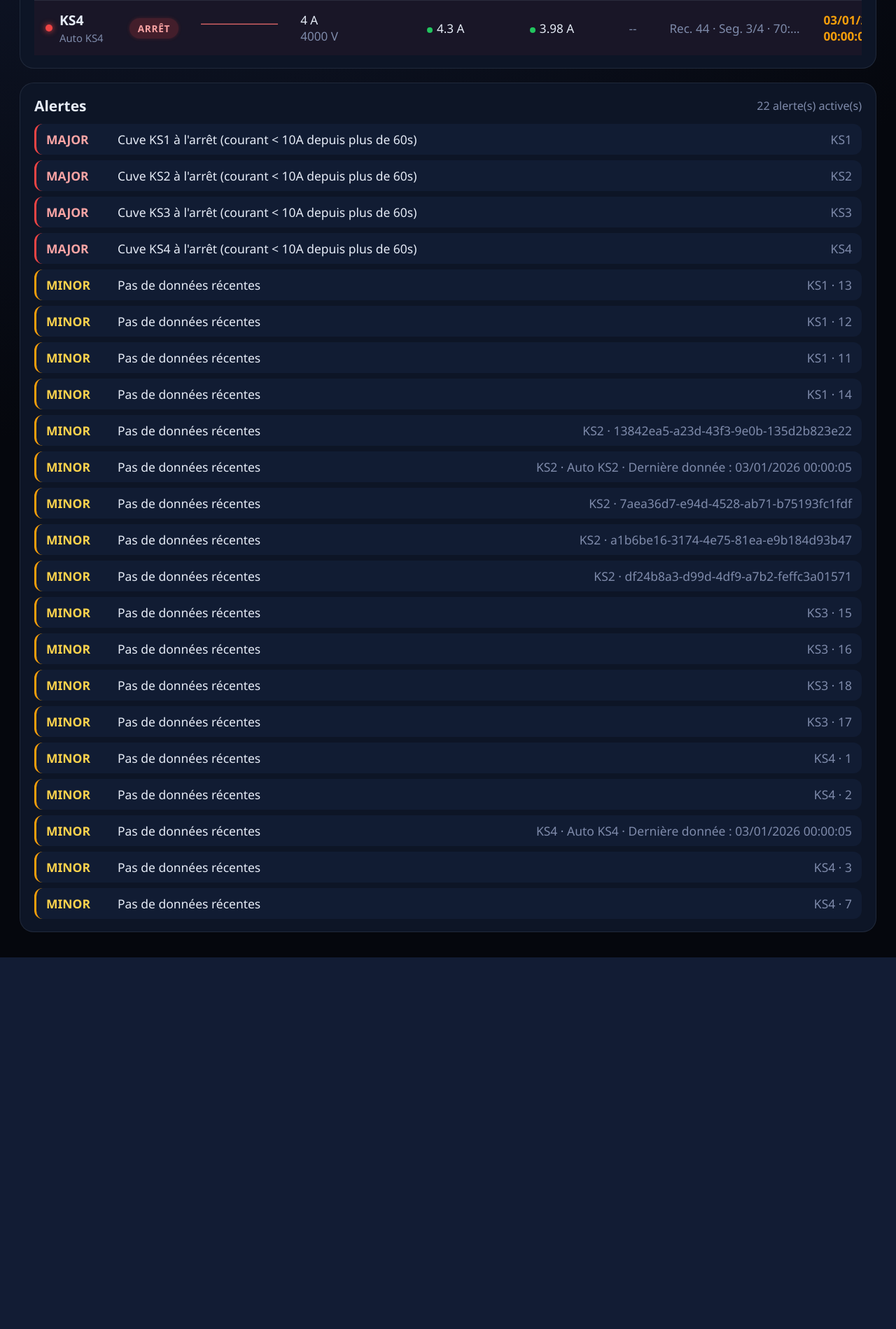
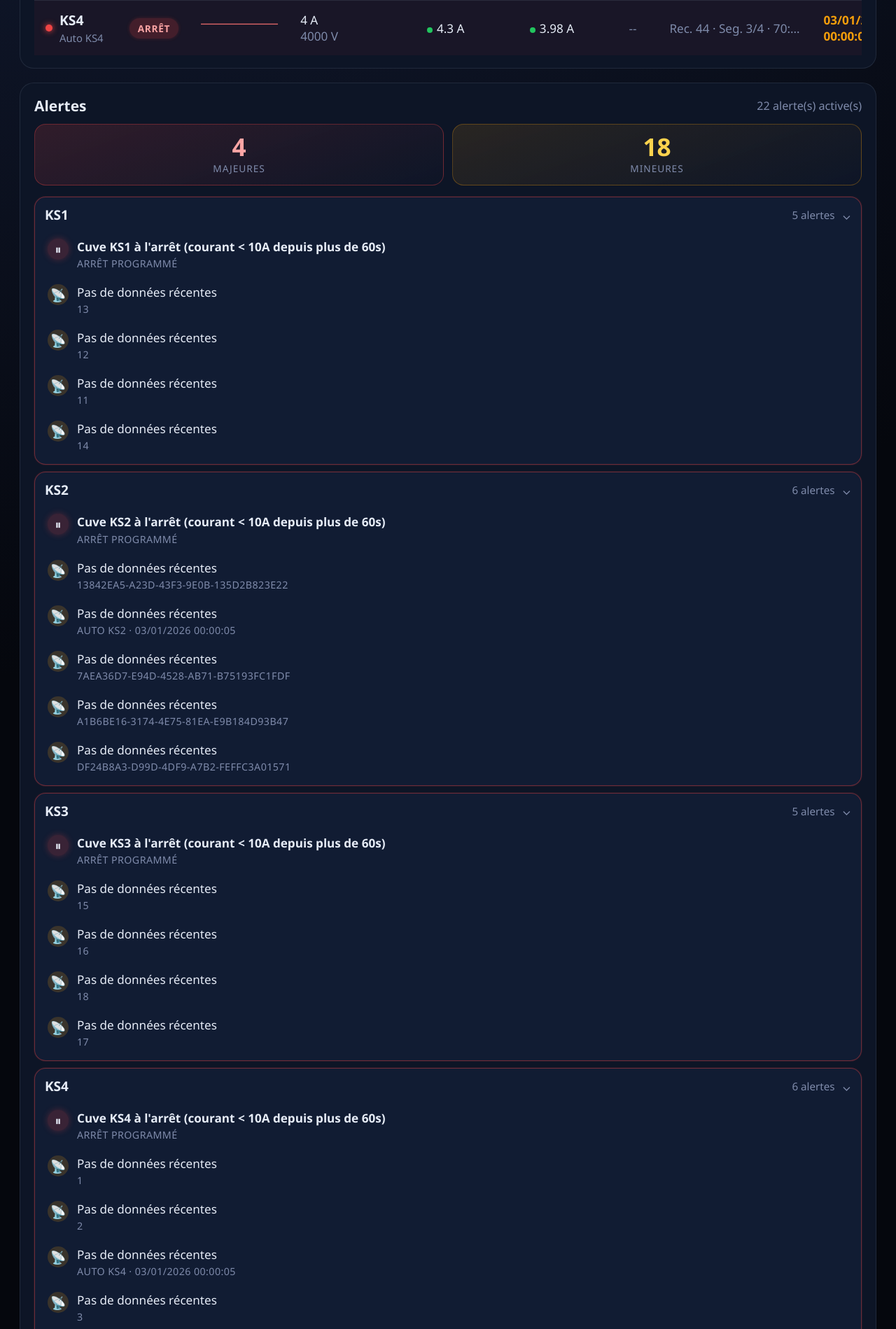
Before and after one commit to McDams/Visuals-V2, a Flask app: page / in a window 1280 px wide. Shown: the part 636-2535 px from the top of the page at 70% size. Before the commit the page ends 2004 px from the top, so only its background shows below. Run offline with Flask 3, Linux system fonts and the light colour scheme.

Commit message:
Redesign complet de la section Alertes: résumé, groupes par cuve, icônes
- Résumé Majeures/Mineures en gros chiffres lumineux
- Alertes regroupées par cuve en accordéon (dépliées par défaut si une
  alerte majeure est présente), état repli/dépli conservé entre les
  rafraîchissements automatiques
- Icône dédiée par type d'alerte (Arrêt Programmé, Écart Ampérage, Temps
  de production, pH, courant élevé, pas de données)
- État "Tout est nominal" avec badge vert lumineux
- Liste d'alertes liées du modal alignée sur le même style

Co-Authored-By: Claude Sonnet 5 <noreply@anthropic.com>

```diff
--- a/static/css/dashboard.css
+++ b/static/css/dashboard.css
@@ -298,24 +298,67 @@ body.modal-open { overflow: hidden; }
 .panel-header h2 { margin: 0; font-size: 1.1rem; }
 .panel-sub { color: var(--muted); font-size: 0.85rem; }
 
-.alerts-list { display: grid; gap: 8px; }
-.alert-row {
-  display: grid; grid-template-columns: 90px 1fr auto; gap: 12px; align-items: center;
-  padding: 10px 14px; border-radius: 12px; background: var(--panel-2);
-  border-left: 3px solid var(--muted); font-size: 0.92rem;
+.alerts-list { display: flex; flex-direction: column; gap: 0; }
+
+.alerts-summary { display: flex; gap: 12px; margin-bottom: 16px; }
+.alert-stat {
+  flex: 1; display: flex; flex-direction: column; align-items: center; justify-content: center;
+  gap: 4px; padding: 14px 12px; border-radius: 16px; border: 1px solid var(--border);
+  background: var(--panel-2);
 }
-.alert-row--major { border-left-color: var(--critical); }
-.alert-row--major strong { color: #fca5a5; }
-.alert-row--minor { border-left-color: var(--warn); }
-.alert-row--minor strong { color: #fcd34d; }
-.alert-row--info { border-left-color: var(--accent-2); }
-.alert-row--info strong { color: var(--accent-2); }
-.alert-row--clickable { cursor: pointer; transition: background 0.15s, transform 0.1s; }
-.alert-row--clickable:hover { background: rgba(99, 102, 241, 0.14); transform: translateX(2px); }
+.alert-stat-count { font-size: 1.85rem; font-weight: 800; font-variant-numeric: tabular-nums; line-height: 1; }
+.alert-stat-label { font-size: 0.72rem; text-transform: uppercase; letter-spacing: 0.07em; color: var(--muted); }
+.alert-stat--major { border-color: rgba(239, 68, 68, 0.35); background: linear-gradient(160deg, rgba(239, 68, 68, 0.16), rgba(15, 23, 42, 0.3)); }
+.alert-stat--major .alert-stat-count { color: #fca5a5; }
+.alert-stat--minor { border-color: rgba(245, 158, 11, 0.3); background: linear-gradient(160deg, rgba(245, 158, 11, 0.12), rgba(15, 23, 42, 0.3)); }
+.alert-stat--minor .alert-stat-count { color: #fcd34d; }
+
+.alert-groups { display: grid; gap: 10px; }
+
+.alert-group { border-radius: 16px; border: 1px solid var(--border); background: var(--panel-2); overflow: hidden; }
+.alert-group--major { border-color: rgba(239, 68, 68, 0.4); box-shadow: 0 0 0 1px rgba(239, 68, 68, 0.1); }
+
+.alert-group-header {
+  width: 100%; display: flex; align-items: center; gap: 10px;
+  padding: 12px 14px; background: transparent; border: none; cursor: pointer;
+  color: var(--text); font: inherit; text-align: left;
+}
+.alert-group-header:hover { background: rgba(255, 255, 255, 0.03); }
+.alert-group-name { font-weight: 800; font-size: 1rem; }
+.alert-group-count { margin-left: auto; color: var(--muted); font-size: 0.8rem; }
+.alert-group-chevron { color: var(--muted); font-size: 0.9rem; transition: transform 0.2s; }
+.alert-group--collapsed .alert-group-chevron { transform: rotate(-90deg); }
+
+.alert-group-body { display: grid; grid-template-rows: 1fr; transition: grid-template-rows 0.22s ease; }
+.alert-group--collapsed .alert-group-body { grid-template-rows: 0fr; }
+.alert-group-body-inner { overflow: hidden; min-height: 0; display: grid; gap: 2px; padding: 0 8px 8px; }
+
+.alert-item { display: flex; align-items: flex-start; gap: 12px; padding: 9px 10px; border-radius: 12px; cursor: pointer; transition: background 0.15s; }
+.alert-item:hover { background: rgba(99, 102, 241, 0.1); }
+.alert-item-icon {
+  flex-shrink: 0; width: 30px; height: 30px; border-radius: 50%;
+  display: flex; align-items: center; justify-content: center; font-size: 0.95rem;
+  background: rgba(148, 163, 184, 0.14);
+}
+.alert-item--major .alert-item-icon { background: rgba(239, 68, 68, 0.18); box-shadow: 0 0 10px rgba(239, 68, 68, 0.28); }
+.alert-item--minor .alert-item-icon { background: rgba(245, 158, 11, 0.18); }
+.alert-item--info .alert-item-icon { background: rgba(34, 211, 238, 0.18); }
+.alert-item-content { min-width: 0; }
+.alert-item-message { margin: 0; font-size: 0.9rem; line-height: 1.35; }
+.alert-item--major .alert-item-message { font-weight: 600; }
+.alert-item-meta { margin: 3px 0 0; font-size: 0.75rem; color: var(--muted); text-transform: uppercase; letter-spacing: 0.03em; }
+
+.alerts-empty { display: flex; flex-direction: column; align-items: center; justify-content: center; padding: 40px 20px; text-align: center; gap: 6px; }
+.alerts-empty-icon {
+  width: 56px; height: 56px; border-radius: 50%; display: flex; align-items: center; justify-content: center;
+  background: rgba(34, 197, 94, 0.15); color: var(--ok); font-size: 1.6rem; font-weight: 800;
+  box-shadow: 0 0 24px rgba(34, 197, 94, 0.25); margin-bottom: 6px;
+}
+.alerts-empty-title { margin: 0; font-size: 1.05rem; font-weight: 700; }
+.alerts-empty-sub { margin: 0; color: var(--muted); font-size: 0.88rem; }
 
 /* ---------- Responsive ---------- */
 @media (max-width: 1000px) {
-  .alert-row { grid-template-columns: 1fr; gap: 4px; }
   .tank-nodes { grid-template-columns: 1fr; }
   .modal-chart { height: 260px; }
 }
--- a/static/js/dashboard.js
+++ b/static/js/dashboard.js
@@ -21,7 +21,24 @@ const state = {
   tankStats: [],
   alerts: [],
   openTank: null,
+  // Tracks user-toggled expand/collapse per tank group in the alerts panel, so the choice
+  // survives the next 5s poll re-render instead of resetting every time.
+  manualGroupState: new Map(),
 };
+
+const ALERT_ICONS = {
+  'Arrêt Programmé': '⏸',
+  'Écart Ampérage': '⚡',
+  'Temps de production': '⏱',
+  'Alerte pH': '🧪',
+};
+
+function iconForAlert(a) {
+  if (a.alert_type && ALERT_ICONS[a.alert_type]) return ALERT_ICONS[a.alert_type];
+  if (a.metric === 'current') return '🔥';
+  if (a.message === 'Pas de données récentes') return '📡';
+  return a.severity === 'major' ? '⚠️' : 'ℹ️';
+}
 
 function setText(id, value) {
   const el = document.getElementById(id);
@@ -181,23 +198,83 @@ function renderAlertsPanel(alerts) {
   if (!container) return;
 
   if (alerts.length === 0) {
-    container.innerHTML = '<p class="muted">Tout est nominal.</p>';
+    container.innerHTML = `
+      <div class="alerts-empty">
+        <div class="alerts-empty-icon">✓</div>
+        <p class="alerts-empty-title">Tout est nominal</p>
+        <p class="alerts-empty-sub">Aucune alerte active sur les cuves suivies.</p>
+      </div>`;
     return;
   }
 
-  container.innerHTML = alerts
-    .map((a) => {
-      const location = [a.tank, a.sensor].filter(Boolean).join(' · ');
-      const lastSeen = a.last_seen ? `Dernière donnée : ${formatDateTime(a.last_seen)}` : '';
-      const clickable = a.tank ? ' alert-row--clickable' : '';
+  const majorCount = alerts.filter((a) => a.severity === 'major').length;
+  const minorCount = alerts.filter((a) => a.severity === 'minor').length;
+
+  const grouped = new Map();
+  const ungrouped = [];
+  alerts.forEach((a) => {
+    if (!a.tank) {
+      ungrouped.push(a);
+      return;
+    }
+    if (!grouped.has(a.tank)) grouped.set(a.tank, []);
+    grouped.get(a.tank).push(a);
+  });
+
+  const tanks = Array.from(grouped.keys()).sort((t1, t2) => {
+    const hasMajor1 = grouped.get(t1).some((a) => a.severity === 'major');
+    const hasMajor2 = grouped.get(t2).some((a) => a.severity === 'major');
+    if (hasMajor1 !== hasMajor2) return hasMajor1 ? -1 : 1;
+    return t1.localeCompare(t2);
+  });
+
+  const alertItemHtml = (a, tank) => {
+    const meta = [a.alert_type, a.sensor, a.last_seen ? formatDateTime(a.last_seen) : null].filter(Boolean).join(' · ');
+    return `
+      <div class="alert-item alert-item--${a.severity || 'info'}"${tank ? ` data-tank="${tank}"` : ''}>
+        <span class="alert-item-icon">${iconForAlert(a)}</span>
+        <div class="alert-item-content">
+          <p class="alert-item-message">${a.message}</p>
+          ${meta ? `<p class="alert-item-meta">${meta}</p>` : ''}
+        </div>
+      </div>`;
+  };
+
+  const summaryHtml = `
+    <div class="alerts-summary">
+      <div class="alert-stat alert-stat--major">
+        <span class="alert-stat-count">${majorCount}</span>
+        <span class="alert-stat-label">Majeure${majorCount > 1 ? 's' : ''}</span>
+      </div>
+      <div class="alert-stat alert-stat--minor">
+        <span class="alert-stat-count">${minorCount}</span>
+        <span class="alert-stat-label">Mineure${minorCount > 1 ? 's' : ''}</span>
+      </div>
+    </div>`;
+
+  const groupsHtml = tanks
+    .map((tank) => {
+      const tankAlerts = grouped.get(tank);
+      const hasMajor = tankAlerts.some((a) => a.severity === 'major');
+      const open = state.manualGroupState.has(tank) ? state.manualGroupState.get(tank) : hasMajor;
+
       return `
-    <div class="alert-row alert-row--${a.severity || 'info'}${clickable}" data-tank="${a.tank || ''}">
-      <strong>${(a.severity || 'info').toUpperCase()}</strong>
-      <span>${a.message}</span>
-      <span class="muted">${[location, lastSeen].filter(Boolean).join(' · ')}</span>
-    </div>`;
+      <div class="alert-group${open ? '' : ' alert-group--collapsed'}${hasMajor ? ' alert-group--major' : ''}">
+        <button class="alert-group-header" type="button" data-toggle-tank="${tank}">
+          <span class="alert-group-name">${tank}</span>
+          <span class="alert-group-count">${tankAlerts.length} alerte${tankAlerts.length > 1 ? 's' : ''}</span>
+          <span class="alert-group-chevron">⌄</span>
+        </button>
+        <div class="alert-group-body">
+          <div class="alert-group-body-inner">${tankAlerts.map((a) => alertItemHtml(a, tank)).join('')}</div>
+        </div>
+      </div>`;
     })
     .join('');
+
+  const ungroupedHtml = ungrouped.map((a) => alertItemHtml(a, null)).join('');
+
+  container.innerHTML = `${summaryHtml}<div class="alert-groups">${groupsHtml}${ungroupedHtml}</div>`;
 }
 
 function renderSparkline(canvasId, series, color) {
@@ -374,14 +451,17 @@ function renderTankModal() {
     ? `
       <p class="modal-alerts-title">Alertes liées</p>
       <div class="modal-alerts">${relatedAlerts
-        .map(
-          (a) => `
-        <div class="alert-row alert-row--${a.severity || 'info'}">
-          <strong>${(a.severity || 'info').toUpperCase()}</strong>
-          <span>${a.message}</span>
-          <span class="muted">${a.sensor || ''}</span>
-        </div>`
-        )
+        .map((a) => {
+          const meta = [a.alert_type, a.sensor].filter(Boolean).join(' · ');
+          return `
+        <div class="alert-item alert-item--${a.severity || 'info'}">
+          <span class="alert-item-icon">${iconForAlert(a)}</span>
+          <div class="alert-item-content">
+            <p class="alert-item-message">${a.message}</p>
+            ${meta ? `<p class="alert-item-meta">${meta}</p>` : ''}
+          </div>
+        </div>`;
+        })
         .join('')}</div>`
     : '';
 
@@ -502,8 +582,17 @@ document.getElementById('tank-table-body')?.addEventListener('keydown', (event)
   }
 });
 document.getElementById('alerts-list')?.addEventListener('click', (event) => {
-  const row = event.target.closest('.alert-row--clickable');
-  if (row && row.dataset.tank) openTankModal(row.dataset.tank);
+  const toggle = event.target.closest('[data-toggle-tank]');
+  if (toggle) {
+    const tank = toggle.dataset.toggleTank;
+    const group = toggle.closest('.alert-group');
+    const willOpen = group.classList.contains('alert-group--collapsed');
+    state.manualGroupState.set(tank, willOpen);
+    group.classList.toggle('alert-group--collapsed', !willOpen);
+    return;
+  }
+  const item = event.target.closest('.alert-item[data-tank]');
+  if (item && item.dataset.tank) openTankModal(item.dataset.tank);
 });
 document.getElementById('alert-ticker-track')?.addEventListener('click', (event) => {
   const item = event.target.closest('.ticker-item--clickable');
```
